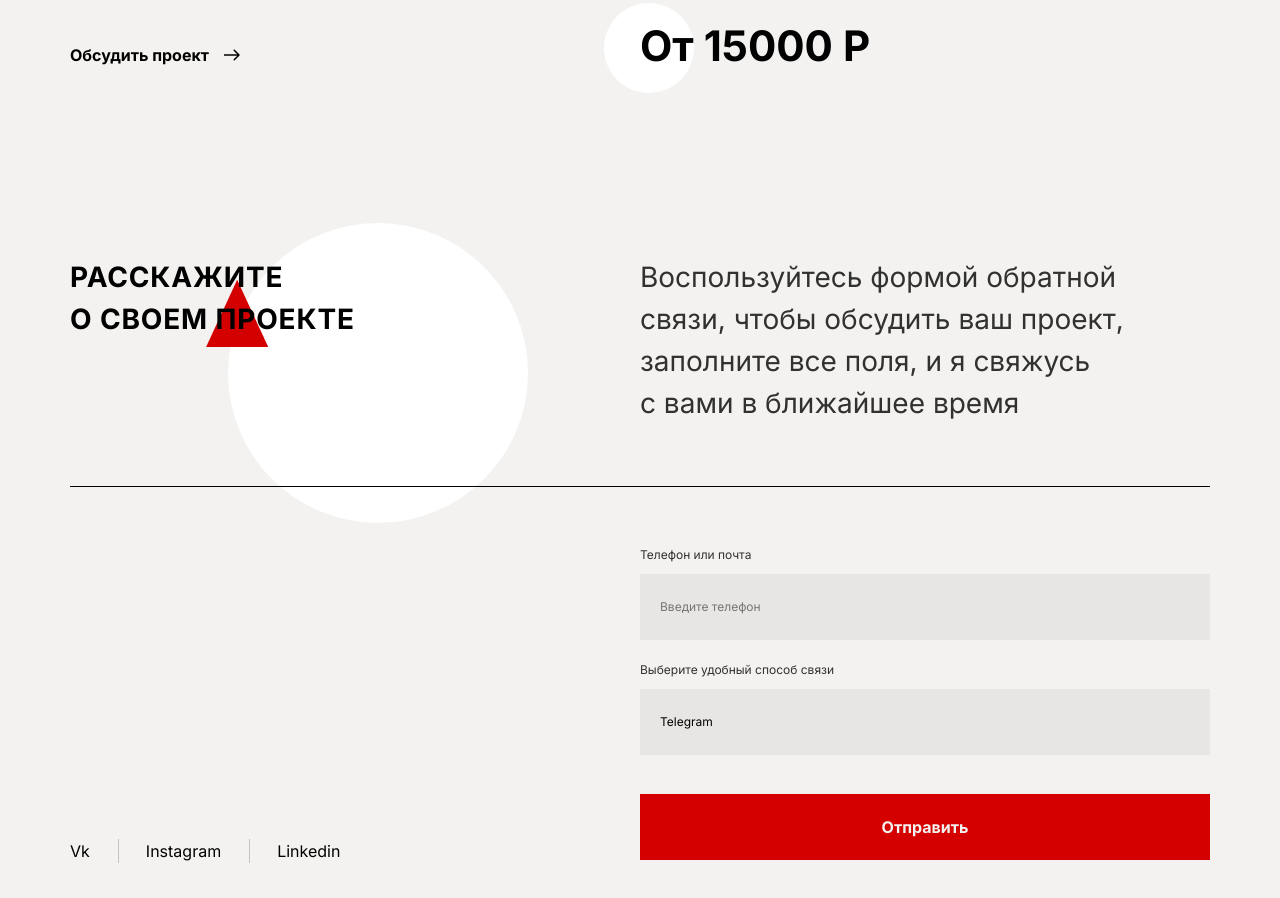
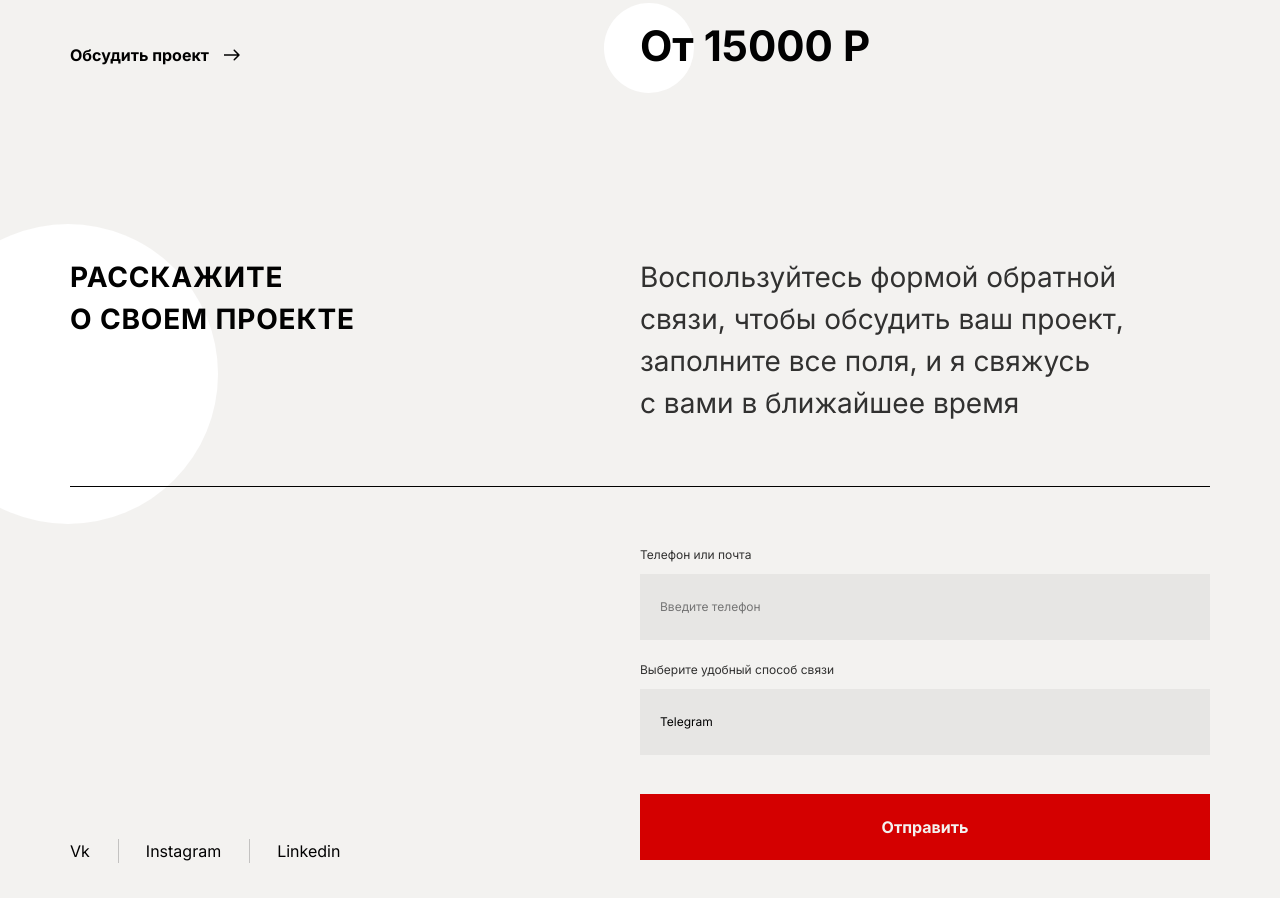
Before and after one commit to kanumari/portfolio, a plain HTML site: page index.html in a window 1280 px wide. Shown: the part 6108-7006 px from the top of the page. Drawn offline with nearby package versions, Linux system fonts and the light colour scheme.

Commit message:
add style

```diff
--- a/css/style.css
+++ b/css/style.css
@@ -249,10 +249,10 @@ display: none;
     top: calc(50% - 138px);
     z-index: 1;
 }
-.triangle {
+.triangle-main {
     position: absolute;
     left: -149px;
-    top: -22px;;
+    top: -22px;
     z-index: 2;
 }
 .circle-nav {
@@ -725,26 +725,12 @@ padding-bottom: 60px;
     margin: 0;
 }
 .section-form {
+    position: relative;
     padding-top: 91px;
     padding-bottom: 92px;
 }
-.circle-form {
-    position: absolute;
-    width: 300px;
-    height: 300px;
-    left: 228px;
-    top: 6331px;
-    z-index: 1;
-}
-.triangle-form {
-    position: absolute;
-    width: 62.34px;
-    height: 91.67px;
-    left: 206px;
-    top: 6376px;
-    z-index: 2;
-}
 .form {
+    position: relative;
     display: grid;
     grid-template-columns: 1fr 1fr;
 }
@@ -757,7 +743,7 @@ padding-bottom: 60px;
     padding-left: 0;
 }
 .dark .form-item {
-    padding: 56px 0px 35px 0px;
+    padding: 59px 0px 35px 0px;
     border-top: 1px solid #F3F2F0;
     z-index: 4;
 }
@@ -767,16 +753,14 @@ padding-bottom: 60px;
     z-index: 4;
 }
 .form-title {
+    position: relative;
     font-size: 28px;
     font-weight: 700;
     letter-spacing: 0.03em;
     text-transform: uppercase;
 }
-.form-title .aboutproject {
-    position: relative;
-}
 .aboutproject {
-    position: relative;
+    position: absolute;
     line-height: 150%;
     font-size: 28px;
     z-index: 3;
@@ -786,6 +770,22 @@ padding-bottom: 60px;
     line-height: 150%;
     opacity: 0.8;
     padding-bottom: 34px;
+}
+.circle-form {
+    position: absolute;
+    width: 300px;
+    height: 300px;
+    z-index: 1;
+    left: -152px;
+    top: -4px;
+}
+.triangle-form {
+    position: absolute;
+    width: 62px;
+    height: 91px;
+    z-index: 2;
+    top: 45px;
+    left: -175px;
 }
 form {
     font-size: 12px;
--- a/index.html
+++ b/index.html
@@ -34,7 +34,7 @@
                     <svg class="circle circle-main" viewBox="0 0 253 253" xmlns="http://www.w3.org/2000/svg">
                         <circle cx="126.5" cy="126.5" r="126.5"/>
                     </svg>
-                    <svg class="triangle" width="66" height="72" viewBox="0 0 66 72" xmlns="http://www.w3.org/2000/svg">
+                    <svg class="triangle triangle-main" width="66" height="72" viewBox="0 0 66 72" xmlns="http://www.w3.org/2000/svg">
                         <path d="M33 0L65.909 71.25H0.0910339L33 0Z"/>
                     </svg>
                     <p class="name">Мария Миронова</p>
@@ -421,7 +421,7 @@
            <section class="section-form">
                <div class="form">
                    <div class="form-title">
-                        <svg class="circle circle-form" viewBox="0 0 253 253" xmlns="http://www.w3.org/2000/svg">
+                       <svg class="circle circle-form" viewBox="0 0 253 253" xmlns="http://www.w3.org/2000/svg">
                             <circle cx="126.5" cy="126.5" r="126.5"/>
                         </svg>
                         <svg class="triangle triangle-form" width="66" height="72" viewBox="0 0 66 72" xmlns="http://www.w3.org/2000/svg">
```
